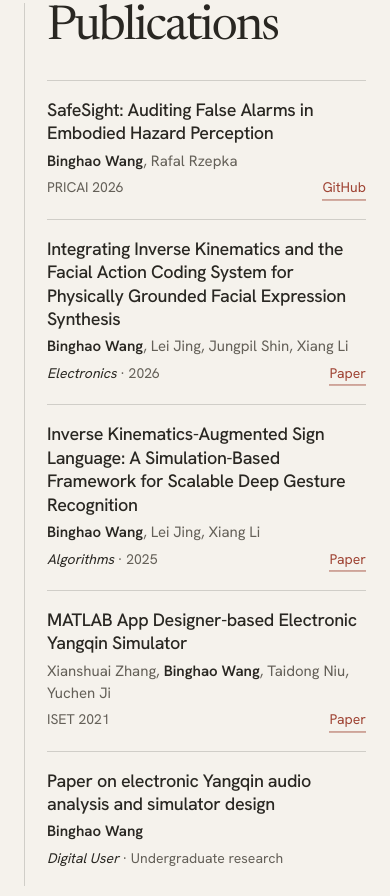
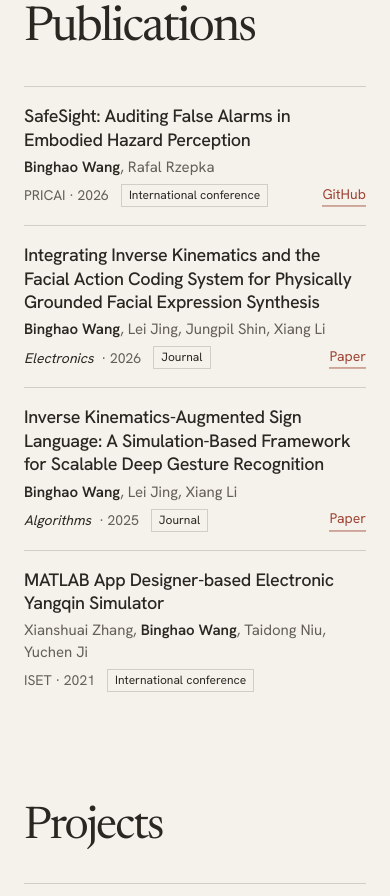
Before and after one commit to takashiwangbh/takashiwangbh.github.io, a plain HTML site: page index.html in a window 390 px wide. Shown: the part 948-1844 px from the top of the page. Drawn offline with Linux system fonts and the light colour scheme; a script that the page names is missing.

Commit message:
Refine publication layout and repeat section fades

```diff
--- a/css/main.css
+++ b/css/main.css
@@ -1,6 +1,5 @@
-.hero { display: flex; align-items: center; min-height: 100svh; max-width: 1440px; margin: auto; padding: calc(var(--header-height) + 52px) var(--gutter) 76px; }
-.hero-intro { width: min(100%, 880px); min-width: 0; margin: 0 auto; }
-.hero-eyebrow { margin: 0 0 14px; color: var(--accent-primary); font-size: 13px; font-weight: 600; letter-spacing: .075em; text-transform: uppercase; }
+.hero { min-height: 100svh; max-width: 1440px; margin: auto; padding: calc(var(--header-height) + 72px) var(--gutter) 72px; }
+.hero-intro { width: min(100%, 1020px); min-width: 0; }
 .hero-name { margin: 0 0 17px; font: 400 clamp(48px,5vw,68px)/1.05 var(--font-display); letter-spacing: -.045em; }
 .hero-identity { padding-bottom: 3px; }
 .hero-position { margin: 0 0 7px; font-size: 19px; font-weight: 600; line-height: 1.35; }
@@ -12,17 +11,19 @@
 .hero-honors li { position: relative; padding-left: 18px; font-size: 15px; line-height: 1.5; }
 .hero-honors li::before { content: ''; position: absolute; left: 1px; top: .69em; width: 5px; height: 5px; border-radius: 50%; background: var(--accent-primary); }
 .hero-project-link { margin-top: 21px; }
-.publications-section { display: flex; align-items: center; min-height: 100svh; max-width: 1440px; margin: auto; padding: calc(var(--header-height) + 44px) var(--gutter) 40px; scroll-margin-top: 0; }
-.publications-inner { width: min(100%, 960px); margin: 0 auto; padding-left: clamp(26px,4.4vw,60px); border-left: 1px solid var(--border-subtle); }
-.publications-inner h2 { margin: 0 0 27px; font: 400 clamp(48px,5.3vw,72px)/1.05 var(--font-display); letter-spacing: -.04em; }
+.publications-section { min-height: 100svh; max-width: 1440px; margin: auto; padding: calc(var(--header-height) + 72px) var(--gutter) 72px; scroll-margin-top: 0; }
+.publications-inner { width: 100%; }
+.publications-inner h2 { margin: 0 0 48px; font: 400 clamp(48px,5.3vw,76px)/1.05 var(--font-display); letter-spacing: -.04em; }
 .publication-list { list-style: none; margin: 0; padding: 0; }
-.publication-entry { padding: 15px 0 17px; border-top: 1px solid var(--border-subtle); }
+.publication-entry { padding: 20px 0 21px; border-top: 1px solid var(--border-subtle); }
 .publication-entry h3 { margin: 0 0 6px; font: 500 clamp(18px,1.55vw,21px)/1.3 var(--font-text); letter-spacing: -.018em; }
 .publication-entry h3 a { transition: color 180ms var(--ease); }
 .publication-entry h3 a:hover,.publication-entry h3 a:focus-visible { color: var(--accent-primary); }
 .publication-authors { margin: 0 0 5px; color: var(--text-secondary); font-size: 15px; line-height: 1.45; }
 .publication-authors strong { color: var(--text-primary); font-weight: 700; }
-.publication-source { display: flex; align-items: baseline; justify-content: space-between; gap: 12px; margin: 0; color: var(--text-secondary); font-size: 14px; line-height: 1.45; }
+.publication-source { display: flex; align-items: center; justify-content: space-between; gap: 12px; margin: 0; color: var(--text-secondary); font-size: 14px; line-height: 1.45; }
+.publication-meta { display: inline-flex; align-items: center; flex-wrap: wrap; column-gap: 8px; row-gap: 4px; }
+.publication-type { display: inline-flex; align-items: center; min-height: 23px; margin-left: 4px; padding: 2px 7px; border: 1px solid var(--border-subtle); color: var(--text-primary); font-size: 12px; line-height: 1.25; white-space: nowrap; }
 .publication-source em { color: var(--text-primary); }
 .publication-source a { flex: none; color: var(--accent-primary); border-bottom: 1px solid color-mix(in srgb, var(--accent-primary) 40%, transparent); white-space: nowrap; }
 .publication-source a:hover,.publication-source a:focus-visible { border-bottom-color: currentColor; }
@@ -77,21 +78,19 @@
   .new > a { gap: 32px; }
 }
 @media(max-width:900px) {
-  .hero,.publications-section { padding-top: calc(var(--header-height) + 48px); padding-bottom: 72px; }
+  .hero,.publications-section { padding-top: calc(var(--header-height) + 48px); padding-bottom: 64px; }
   .work-card__description { min-height: 78px; }
   .home-work,.news-inner { padding-top: 80px; padding-bottom: 80px; }
   .home-explore { padding-top: 80px; padding-bottom: 80px; }
 }
-@media(max-width:800px) {
-  .hero,.publications-section { align-items: flex-start; }
-}
 @media(max-width:700px) {
-  .hero,.publications-section { min-height: auto; padding-top: calc(var(--header-height) + 40px); padding-bottom: 72px; }
+  .hero,.publications-section { min-height: 100svh; padding-top: calc(var(--header-height) + 40px); padding-bottom: 56px; }
+  .publications-section { padding-bottom: 30px; }
   .hero-name { font-size: clamp(43px,9.3vw,58px); }
   .hero-focus { font-size: 18px; }
   .hero-affiliation { font-size: 15px; }
   .hero-honors li { font-size: 14px; }
-  .publications-inner { padding-left: 22px; }
+  .publications-inner h2 { margin-bottom: 32px; }
   .publication-entry { padding: 17px 0 18px; }
   .publication-entry h3 { font-size: 18px; }
   .publication-source { flex-wrap: wrap; gap: 4px 18px; }
--- a/index.html
+++ b/index.html
@@ -16,10 +16,10 @@
     <link rel="preload" href="./assets/fonts/newsreader-latin.woff2" as="font" type="font/woff2" crossorigin>
     <link rel="stylesheet" href="./assets/taste/motion/motion.css">
     <link rel="stylesheet" href="./css/base.css?v=20261125-profile">
-    <link rel="stylesheet" href="./css/main.css?v=20261125-profile">
+    <link rel="stylesheet" href="./css/main.css?v=20261125-publications">
     <script src="./js/photographs-data.js?v=20261123-originals" defer></script>
     <script src="./js/photo-source.js?v=20261123-originals" defer></script>
-    <script src="./js/main.js?v=20261125-profile" defer></script>
+    <script src="./js/main.js?v=20261125-publications" defer></script>
 </head>
 <body class="page--home">
     <!-- Personal research portfolio: profile first, publications second. -->
@@ -39,7 +39,6 @@
     <main id="main">
         <section class="hero hero--research" aria-labelledby="hero-title">
             <div class="hero-intro">
-                <p class="hero-eyebrow">Research profile</p>
                 <h1 class="hero-name" id="hero-title">Binghao WANG</h1>
                 <div class="hero-identity">
                     <p class="hero-position">PhD Candidate (D1)</p>
@@ -69,27 +68,22 @@
                     <li class="publication-entry">
                         <h3><a href="https://github.com/takashiwangbh/SafeSight" target="_blank" rel="noopener noreferrer">SafeSight: Auditing False Alarms in Embodied Hazard Perception</a></h3>
                         <p class="publication-authors"><strong>Binghao Wang</strong>, Rafal Rzepka</p>
-                        <p class="publication-source"><span>PRICAI 2026</span><a href="https://github.com/takashiwangbh/SafeSight" target="_blank" rel="noopener noreferrer">GitHub</a></p>
+                        <p class="publication-source"><span class="publication-meta">PRICAI · 2026 <span class="publication-type">International conference</span></span><a href="https://github.com/takashiwangbh/SafeSight" target="_blank" rel="noopener noreferrer">GitHub</a></p>
                     </li>
                     <li class="publication-entry">
                         <h3><a href="https://doi.org/10.3390/electronics15030558" target="_blank" rel="noopener noreferrer">Integrating Inverse Kinematics and the Facial Action Coding System for Physically Grounded Facial Expression Synthesis</a></h3>
                         <p class="publication-authors"><strong>Binghao Wang</strong>, Lei Jing, Jungpil Shin, Xiang Li</p>
-                        <p class="publication-source"><span><em>Electronics</em> · 2026</span><a href="https://doi.org/10.3390/electronics15030558" target="_blank" rel="noopener noreferrer">Paper</a></p>
+                        <p class="publication-source"><span class="publication-meta"><em>Electronics</em> · 2026 <span class="publication-type">Journal</span></span><a href="https://doi.org/10.3390/electronics15030558" target="_blank" rel="noopener noreferrer">Paper</a></p>
                     </li>
                     <li class="publication-entry">
                         <h3><a href="https://doi.org/10.3390/a18080463" target="_blank" rel="noopener noreferrer">Inverse Kinematics-Augmented Sign Language: A Simulation-Based Framework for Scalable Deep Gesture Recognition</a></h3>
                         <p class="publication-authors"><strong>Binghao Wang</strong>, Lei Jing, Xiang Li</p>
-                        <p class="publication-source"><span><em>Algorithms</em> · 2025</span><a href="https://doi.org/10.3390/a18080463" target="_blank" rel="noopener noreferrer">Paper</a></p>
+                        <p class="publication-source"><span class="publication-meta"><em>Algorithms</em> · 2025 <span class="publication-type">Journal</span></span><a href="https://doi.org/10.3390/a18080463" target="_blank" rel="noopener noreferrer">Paper</a></p>
                     </li>
                     <li class="publication-entry">
-                        <h3><a href="https://doi.org/10.23977/iset2021.001" target="_blank" rel="noopener noreferrer">MATLAB App Designer-based Electronic Yangqin Simulator</a></h3>
+                        <h3>MATLAB App Designer-based Electronic Yangqin Simulator</h3>
                         <p class="publication-authors">Xianshuai Zhang, <strong>Binghao Wang</strong>, Taidong Niu, Yuchen Ji</p>
-                        <p class="publication-source"><span>ISET 2021</span><a href="https://doi.org/10.23977/iset2021.001" target="_blank" rel="noopener noreferrer">Paper</a></p>
-                    </li>
-                    <li class="publication-entry">
-                        <h3>Paper on electronic Yangqin audio analysis and simulator design</h3>
-                        <p class="publication-authors"><strong>Binghao Wang</strong></p>
-                        <p class="publication-source"><span><em>Digital User</em> · Undergraduate research</span></p>
+                        <p class="publication-source"><span class="publication-meta">ISET · 2021 <span class="publication-type">International conference</span></span></p>
                     </li>
                 </ol>
             </div>
--- a/js/main.js
+++ b/js/main.js
@@ -82,14 +82,12 @@
     document.body.appendChild(footer);
   }
   if (document.body.classList.contains('page--home') && 'IntersectionObserver' in window && !window.matchMedia('(prefers-reduced-motion: reduce)').matches) {
-    const sections = [...document.querySelectorAll('main > section')].slice(1);
+    const sections = [...document.querySelectorAll('main > section')];
     const observer = new IntersectionObserver(entries => {
       entries.forEach(entry => {
-        if (!entry.isIntersecting) return;
-        entry.target.classList.add('is-visible');
-        observer.unobserve(entry.target);
+        entry.target.classList.toggle('is-visible', entry.isIntersecting);
       });
-    }, { threshold: 0.08, rootMargin: '0px 0px -8% 0px' });
+    }, { threshold: 0, rootMargin: '0px 0px -5% 0px' });
     sections.forEach(section => { section.classList.add('section-reveal'); observer.observe(section); });
   }
   // Native CSS handles the hover layer; section opacity reveals are registered above.
```
